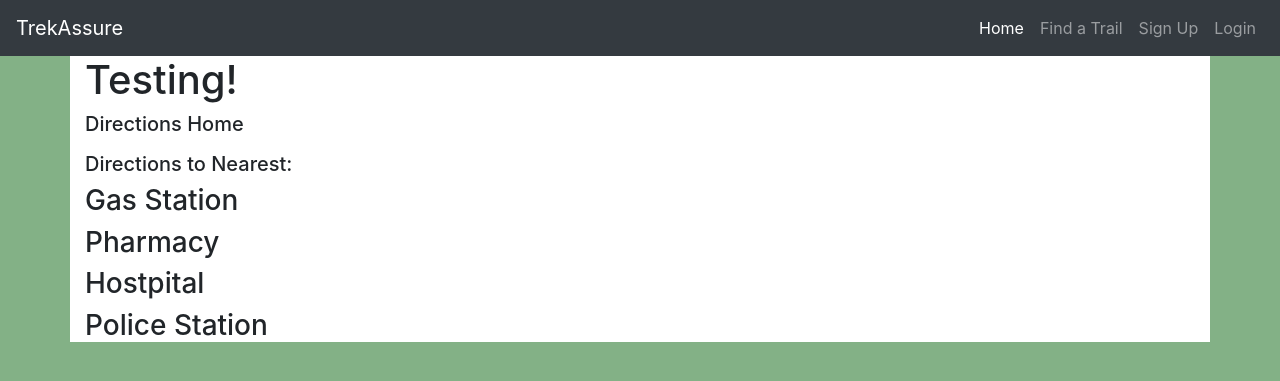
After one commit to nbry/TrekAssure, a Flask app: template templates/trail/secure_results.html in a window 1280 px wide. The commit adds this page. Shown: the top 381 px of the page. Run offline with Flask 2, Linux system fonts and the light colour scheme; the template is opened without the code that fills it, so the values that code supplies are empty; parts of the project's set-up code (start-up, migrations or seed data) failed here and were passed over; some libraries are stand-ins or nearby versions.

Commit message:
basic functionality for directions home

```diff
--- a/app.py
+++ b/app.py
@@ -1,16 +1,16 @@
 import os
 import requests
-from flask import Flask, render_template
+from flask import Flask, render_template, redirect
 from flask_debugtoolbar import DebugToolbarExtension
 
-from forms import TrailSearchForm
+from forms import TrailSearchForm, SecureHikeForm
 from models import db, connect_db
 from secrets import m_key, h_key
-from functions import search_for_trails, get_trail, get_conditions, get_geo_info, rate_difficulty
+from functions import search_for_trails, get_trail, get_conditions, get_geo_info, rate_difficulty, get_route_home
 
 
 app = Flask(__name__)
-MQAPI_BASE_URL = 'http://www.mapquestapi.com/geocoding/v1/'
+MQAPI_BASE_URL = 'http://www.mapquestapi.com/'
 HPAPI_BASE_URL = 'https://www.hikingproject.com/data'
 
 app.config['SQLALCHEMY_DATABASE_URI'] = (
@@ -43,13 +43,8 @@ def search_trail_form():
         radius = form.radius.data
         geo_info = get_geo_info(zip_code)
 
-        results = search_for_trails(
-            h_key,
-            geo_info['lat'],
-            geo_info['lng'],
-            radius
-        )
-
+        results = search_for_trails(h_key, geo_info['lat'],
+                                    geo_info['lng'], radius)
 
         for trail in results:
             trail['difficulty'] = rate_difficulty(trail['difficulty'])
@@ -58,5 +53,29 @@ def search_trail_form():
                                results=results,
                                radius=radius,
                                city=geo_info['major_city'])
+    else:
+        return render_template("/trail/search_form.html", form=form)
 
-    return render_template("/trail/search_form.html", form=form)
+
+@app.route('/trails/<int:trail_id>/secure', methods=['GET', 'POST'])
+def secure_hike(trail_id):
+    """ Render page that shows a form to sign in, or continue as guest.
+    As a guest, user can input starting address and preferences to request info.
+    Signed in Users will get results based on their preferences """
+
+    form = SecureHikeForm()
+    # WORK IN PROGRESS BELOW:
+    # if session['CURR_USER']:
+    #     return redirect('/')
+
+    if form.validate_on_submit():
+        starting_address = form.starting_address.data
+
+        trail = get_trail(h_key, trail_id)
+        trail_coords = f"{trail['latitude']}, {trail['longitude']}"
+
+        route = get_route_home(m_key, starting_address, trail_coords)
+
+        return render_template('/trail/secure_results.html', route=route)
+
+    return render_template('/trail/secure_form.html', form=form, trail_id=trail_id)
--- a/forms.py
+++ b/forms.py
@@ -1,5 +1,5 @@
 from flask_wtf import FlaskForm
-from wtforms import StringField, IntegerField, SelectField, PasswordField
+from wtforms import StringField, IntegerField, SelectField, PasswordField, BooleanField
 from wtforms.validators import InputRequired
 
 choices = [5, 10, 15, 20, 25, 50, 100]
@@ -11,3 +11,14 @@ class TrailSearchForm(FlaskForm):
     zip_code = IntegerField('Zip Code', validators=[InputRequired()])
     radius = SelectField('Search Within', validators=[
                          InputRequired()], choices=[(c, str(c) + ' miles') for c in choices])
+
+
+class SecureHikeForm(FlaskForm):
+    """ Requests user address and preferences for hiking pamphlet """
+
+    starting_address = StringField(
+        'Starting Address', validators=[InputRequired()])
+    # hospital = BooleanField('hospital')
+    # gas_station = BooleanField('gas station')
+    # pharmacy = BooleanField('pharmacy')
+    # police_station = BooleanField('police station')
--- a/functions.py
+++ b/functions.py
@@ -1,7 +1,7 @@
 import requests
 from uszipcode import SearchEngine
 
-MQAPI_BASE_URL = 'http://www.mapquestapi.com/geocoding/v1/'
+MQAPI_BASE_URL = 'http://www.mapquestapi.com'
 HPAPI_BASE_URL = 'https://www.hikingproject.com/data'
 
 
@@ -25,10 +25,21 @@ def get_geo_info(zip_code):
 # MAPQUEST API FUNCTIONS:
 # *****************************
 
+def get_route_home(key, to_address, from_address):
+    """ Using user inputted address, get routing directions using """
+
+    response = requests.get(f"{MQAPI_BASE_URL}/directions/v2/route",
+                            params={'key': key, 'to': to_address, 'from': from_address})
+
+    data = response.json()
+    directions = data['route']['legs'][0]['maneuvers']
+
+    return directions
+
 
 def TEMPORARY(key, zip_code):
     """ Using Zip Code, get some geographical info info """
-    response = requests.get(f"{MQAPI_BASE_URL}/address",
+    response = requests.get(f"{MQAPI_BASE_URL}/geocoding/v1/address",
                             params={'key': key, 'location': zip_code})
 
     data = response.json()
@@ -65,8 +76,8 @@ def search_for_trails(key, lat, lon, radius=None):
                             params=params)
 
     data = response.json()
-    results = data['trails']
-    return results
+    trails_info = data['trails']
+    return trails_info
 
 
 def get_trail(key, id):
@@ -76,9 +87,9 @@ def get_trail(key, id):
                             params={'key': key, 'ids': id})
 
     data = response.json()
-    result = data['trails'][0]
+    trail_info = data['trails'][0]
 
-    return result
+    return trail_info
 
 
 def get_conditions(key, id):
@@ -96,7 +107,9 @@ def get_conditions(key, id):
 def rate_difficulty(color):
     """ Hiking Project API returns difficulty as a color. Translate the
     color to a tangible difficulty rating """
-    colors = ['green', 'greenBlue', 'blue', 'blueBlack', 'black', 'dblack', 'missing']
+
+    colors = ['green', 'greenBlue', 'blue',
+              'blueBlack', 'black', 'dblack', 'missing']
 
     ratings = [('Easy', 'No obstacles. Flat.'), ('Easy/Intermediate', 'Mostly flat and even.'), ('Intermediate', 'Uneven Terrain. Small hills'),
                ('Intermediate/Difficult', 'Steep sections, rocks, roots'), ('Difficult', 'Tricky terrain. Steep. Not for beginners'), ('Very Difficult', 'Hazardous. Very steep. Experts only'), (None, None)]
--- a/static/app.css
+++ b/static/app.css
@@ -1,5 +1,9 @@
 body {
     background-color: rgba(89, 150, 92, 0.74);
+}
+
+.container {
+    background: white;
 }
 
 /* SEARCH PAGE STYLING */
@@ -35,7 +39,3 @@ body {
 /* SEARCH RESULTS */
 
 /* ***************************** */
-
-#search-results {
-    background: white;
-}
--- a/templates/base.html
+++ b/templates/base.html
@@ -13,7 +13,7 @@
 </head>
 
 <body>
-    <nav class="navbar navbar-expand-lg navbar-light bg-light">
+    <nav class="navbar sticky-top navbar-expand-lg navbar-dark bg-dark">
         <a class="navbar-brand" href="/">TrekAssure</a>
         <button class="navbar-toggler" type="button" data-toggle="collapse" data-target="#navbarText"
             aria-controls="navbarText" aria-expanded="false" aria-label="Toggle navigation">
--- a/templates/trail/search_form.html
+++ b/templates/trail/search_form.html
@@ -28,6 +28,7 @@
                 </div>
 
                 <button class="btn btn-lg btn-info" type="submit">Search</button>
+            </form>
         </div>
     </div>
 </div>
--- a/templates/trail/search_results.html
+++ b/templates/trail/search_results.html
@@ -4,7 +4,7 @@
 
 {% block content %}
 <div class="container">
-    <div id="search-results">
+
     <h1>Showing Trails {{radius}} miles from {{city}}</h1>
 
     <div class="list-group">
@@ -40,7 +40,7 @@
                     </div>
                     <div class="modal-footer">
                         <button type="button" class="btn btn-secondary" data-dismiss="modal">Close</button>
-                            <a href="/" class="btn btn-info">Secure This Hike</a>
+                        <a href="/trails/{{result.id}}/secure" class="btn btn-info">Secure This Hike</a>
                     </div>
                 </div>
             </div>
@@ -49,7 +49,7 @@
         {% endfor %}
 
 
-        </div>
+
     </div>
 </div>
 
--- /dev/null
+++ b/templates/trail/secure_results.html
@@ -0,0 +1,27 @@
+{% extends "base.html" %}
+
+{% block title %}Your TrekAssure Pamphlet{% endblock %}
+
+{% block content %}
+<div class="container">
+    <h1>Testing!</h1>
+
+    <h5>Directions Home</h5>
+    <ol>
+        {% for direction in route %}
+        <li> {{ direction['narrative']}} </li>
+        {% endfor %}
+    </ol>
+
+    <h5>Directions to Nearest: </h5>
+
+    <h3>Gas Station</h3>
+    <h3>Pharmacy</h3>
+    <h3>Hostpital</h3>
+    <h3>Police Station</h3>
+
+
+</div>
+
+
+{% endblock %}
```
Also changed, not shown: templates/trail/secure_form.html (added, +35 -0 lines). Lines whose indentation alone changed are shown as unchanged.
